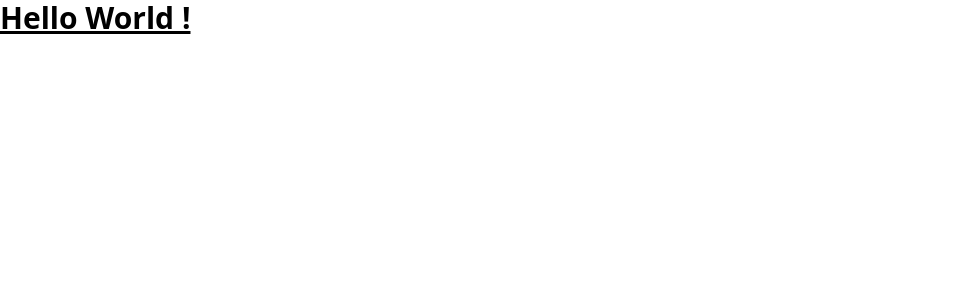
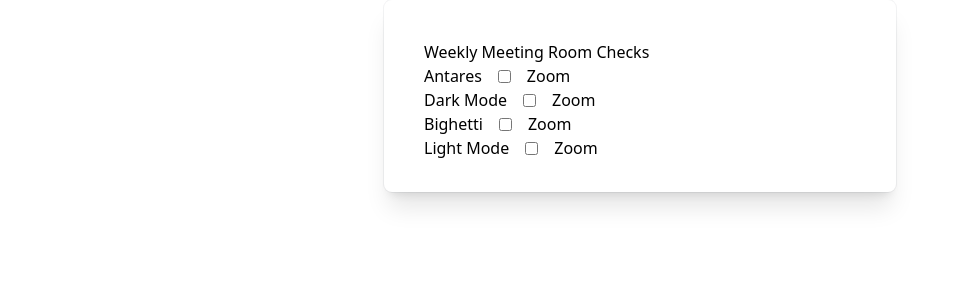
Before and after one commit to mai0mai0/scheduled-lists, a Nuxt app: page / in a window 1280 px wide. Shown: the top 300 px of the page, without its empty margins (0-960 px from the left). Built offline with nearby package versions, Linux system fonts and the light colour scheme.

Commit message:
page now loads list data from a json file

```diff
--- a/app.vue
+++ b/app.vue
@@ -1,5 +1,47 @@
+<script>
+import {ref, onMounted} from 'vue'
+
+export default {
+  setup(){
+    const itemData = ref(null)
+
+    const fetchData = async () => {
+      try{
+        const res = await fetch('test.json')
+        const data = await res.json()
+        itemData.value = data[0]
+      } catch (error) {
+        console.error('Could not fetch JSON data: ', error)
+      }
+    }
+
+    onMounted(() => {
+      fetchData()
+    })
+
+    return {
+      itemData
+    }
+  }
+}
+</script>
+
 <template>
-  <h1 class="text-3xl font-bold underline">
-    Hello World !
-  </h1>
+  <div class="bg-white">
+    <div class="bg-white px-6 pt-10 pb-8 shadow-xl ring-1 ring-gray-900/5 sm:mx-auto sm:max-w-lg sm:rounded-lg sm:px-10">
+      <div v-if="itemData">
+        <h1>{{ itemData.list_name }}</h1>
+        <ul>
+          <li v-for="item in itemData.list_items" :key="item" class="flex items-center space-x-4">
+          <span>{{ item }}</span>
+          <input type="checkbox" :id="`${item}-checkbox1`" />
+          <label :for="`${item}-checkbox1`">Zoom</label>
+        </li>
+        </ul>
+      </div>
+      <div v-else>
+        <p>Loading...</p>
+      </div>
+    </div>
+  </div>
 </template>
--- /dev/null
+++ b/public/test.json
@@ -0,0 +1,7 @@
+[
+    {
+        "id": 1,
+        "list_name": "Weekly Meeting Room Checks",
+        "list_items": ["Antares", "Dark Mode", "Bighetti", "Light Mode"]
+    }
+]
```
